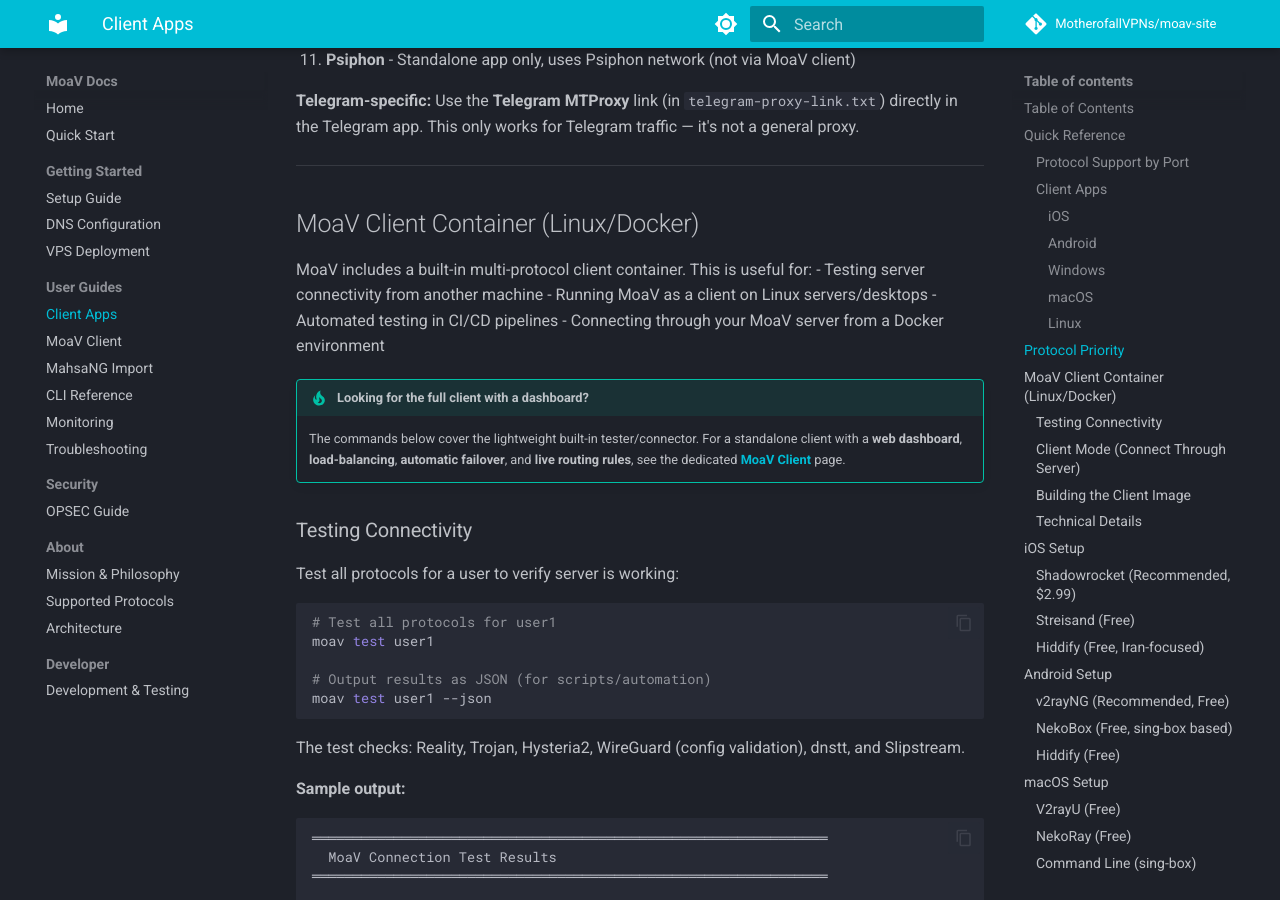
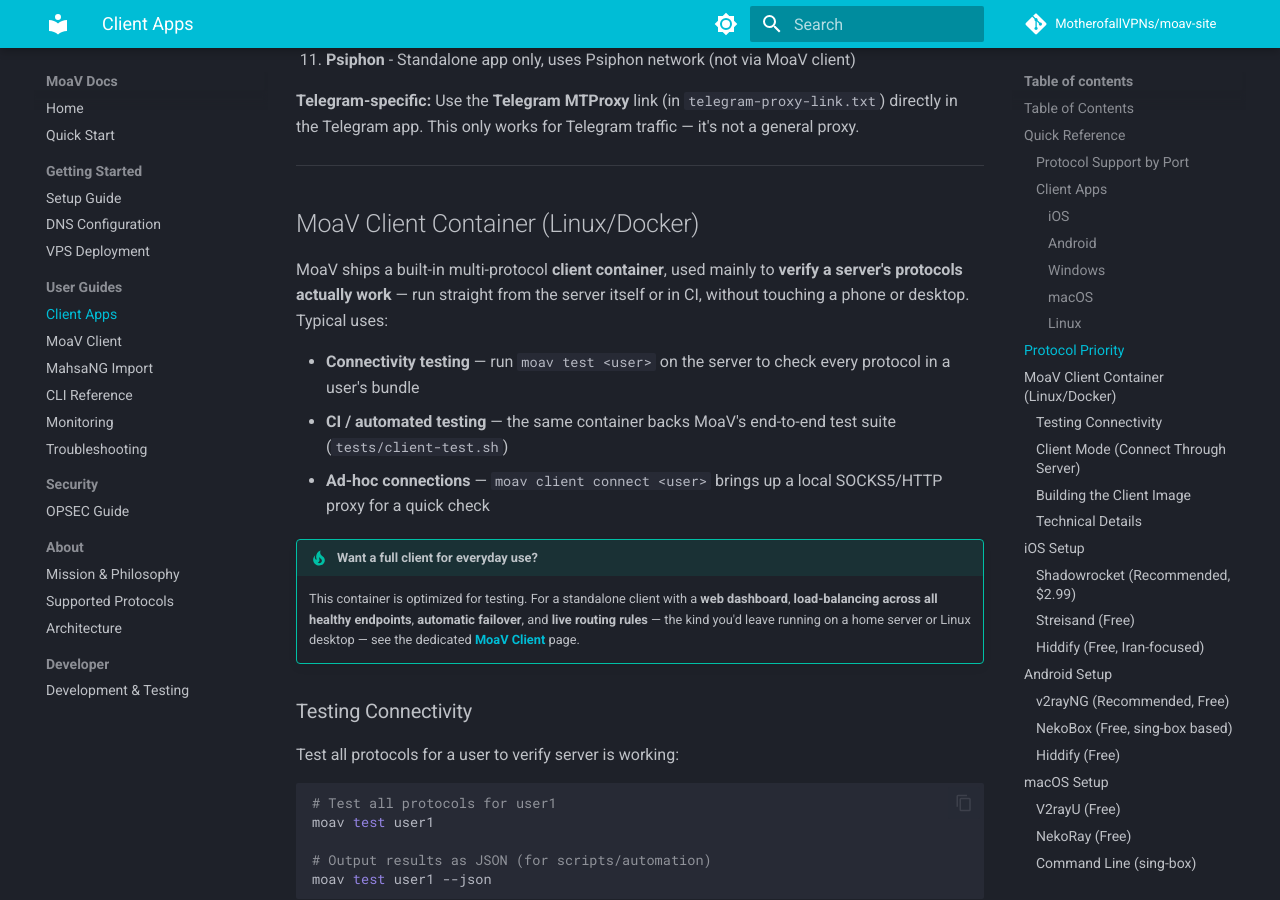
Before and after one commit to MotherofallVPNs/moav-site, an MkDocs documentation site: the page built from docs/CLIENTS.md, in a window 1280 px wide and 900 px high, scrolled down 5784 px. Built offline with MkDocs 1.6.1 and Material for MkDocs 9.7.7, drawn with Linux system fonts in a browser that asks for light colours; comment, search, counter and statistics services are not loaded.

Commit message:
docs: frame the built-in client container as a testing/CI tool
Reframe the "MoaV Client Container" section around its primary use today —
verifying a server's protocols from the server itself or in CI (tests/
client-test.sh) — and point everyday-proxy users to the standalone MoaV Client.

Co-Authored-By: Claude Opus 4.8 (1M context) <noreply@anthropic.com>
Claude-Session: https://claude.ai/code/session_01NzWWMGR3wAkaa9HHAQRtRL

```diff
--- a/docs/CLIENTS.md
+++ b/docs/CLIENTS.md
@@ -163,14 +163,14 @@ Try these in order. If one doesn't work, try the next:
 
 ## MoaV Client Container (Linux/Docker)
 
-MoaV includes a built-in multi-protocol client container. This is useful for:
-- Testing server connectivity from another machine
-- Running MoaV as a client on Linux servers/desktops
-- Automated testing in CI/CD pipelines
-- Connecting through your MoaV server from a Docker environment
+MoaV ships a built-in multi-protocol **client container**, used mainly to **verify a server's protocols actually work** — run straight from the server itself or in CI, without touching a phone or desktop. Typical uses:
 
-!!! tip "Looking for the full client with a dashboard?"
-    The commands below cover the lightweight built-in tester/connector. For a standalone client with a **web dashboard**, **load-balancing**, **automatic failover**, and **live routing rules**, see the dedicated **[MoaV Client](client.md)** page.
+- **Connectivity testing** — run `moav test <user>` on the server to check every protocol in a user's bundle
+- **CI / automated testing** — the same container backs MoaV's end-to-end test suite (`tests/client-test.sh`)
+- **Ad-hoc connections** — `moav client connect <user>` brings up a local SOCKS5/HTTP proxy for a quick check
+
+!!! tip "Want a full client for everyday use?"
+    This container is optimized for testing. For a standalone client with a **web dashboard**, **load-balancing across all healthy endpoints**, **automatic failover**, and **live routing rules** — the kind you'd leave running on a home server or Linux desktop — see the dedicated **[MoaV Client](client.md)** page.
 
 ### Testing Connectivity
 
```
Also changed, not shown: docs/client.md (+1 -1 lines).
